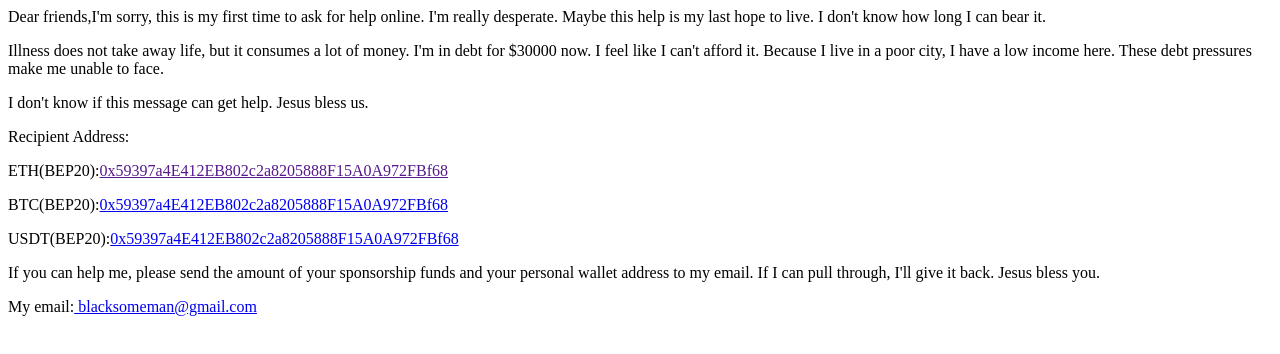
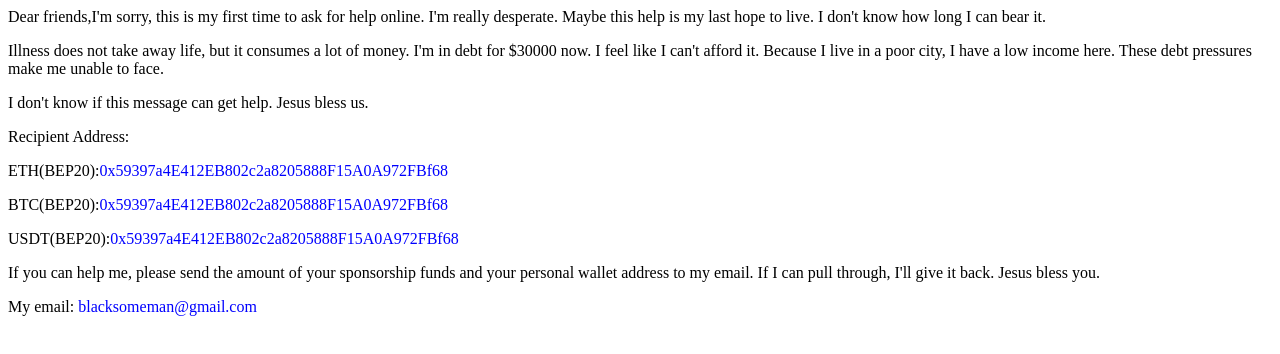
Before and after one commit to blacksomeman/blacksomeman.github.io, a plain HTML site: page index.html in a window 1280 px wide. Drawn offline with Linux system fonts and the light colour scheme.

Commit message:
Update index.html

```diff
--- a/index.html
+++ b/index.html
@@ -6,10 +6,10 @@
 
 <p>Recipient Address:
 
-<p>ETH(BEP20):<a href="">0x59397a4E412EB802c2a8205888F15A0A972FBf68</a> </p>
-<p>BTC(BEP20):<a href="0x59397a4E412EB802c2a8205888F15A0A972FBf68">0x59397a4E412EB802c2a8205888F15A0A972FBf68</a> </p>
-<p>USDT(BEP20):<a href="0x59397a4E412EB802c2a8205888F15A0A972FBf68">0x59397a4E412EB802c2a8205888F15A0A972FBf68</a> </p>
+<p>ETH(BEP20):<a style="color: #0000FF;">0x59397a4E412EB802c2a8205888F15A0A972FBf68</a> </p>
+<p>BTC(BEP20):<a style="color: #0000FF;">0x59397a4E412EB802c2a8205888F15A0A972FBf68</a> </p>
+<p>USDT(BEP20):<a style="color: #0000FF;">0x59397a4E412EB802c2a8205888F15A0A972FBf68</a> </p>
 
 </p>
 <p>If you can help me, please send the amount of your sponsorship funds and your personal wallet address to my email. If I can pull through, I'll give it back. Jesus bless you.</p>
-<p>My email:<a href="blacksomeman@gmail.com"> blacksomeman@gmail.com</p>
+<p>My email:<a  style="color: #0000FF;"> blacksomeman@gmail.com</p>
```
